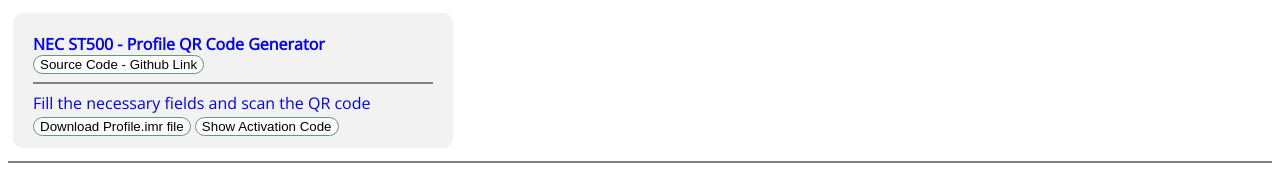
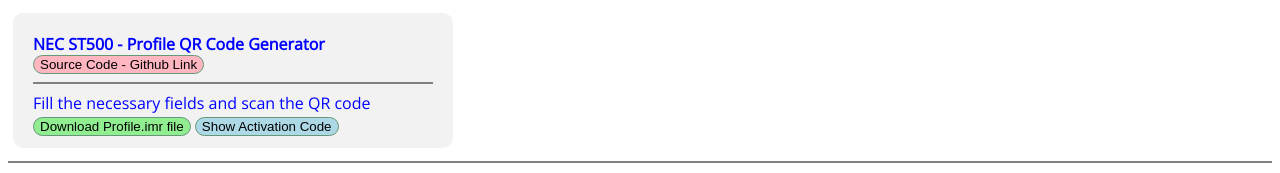
Before and after one commit to mahirgul/ST500ProfileQRGenerator, a website: page index.html in a window 1280 px wide. Shown: the top 173 px of the page. Drawn offline with nearby package versions, Linux system fonts and the light colour scheme.

Commit message:
Button colors added

```diff
--- a/index.html
+++ b/index.html
@@ -30,12 +30,12 @@
 	<div style="height: 95px;">
 		<b> NEC ST500 - Profile QR Code Generator </b>
 		<br>
-		<button id="sourcecode"
+		<button style="background-color: lightpink;" id="sourcecode"
 			onclick="window.location.href='https://github.com/mahirgul/ST500ProfileQRGenerator';">Source Code - Github Link</button>
 		<hr>
 		Fill the necessary fields and scan the QR code
-		<button id="savebtn" onclick="kaydet()">Download Profile.imr file</button>
-		<button id="actcodebtn" onclick="hideDiv()">Show Activation Code</button>
+		<button style="background-color: lightgreen;" id="savebtn" onclick="kaydet()">Download Profile.imr file</button>
+		<button style="background-color: lightblue;" id="actcodebtn" onclick="hideDiv()">Show Activation Code</button>
 	</div>
 	<hr>
 
```
